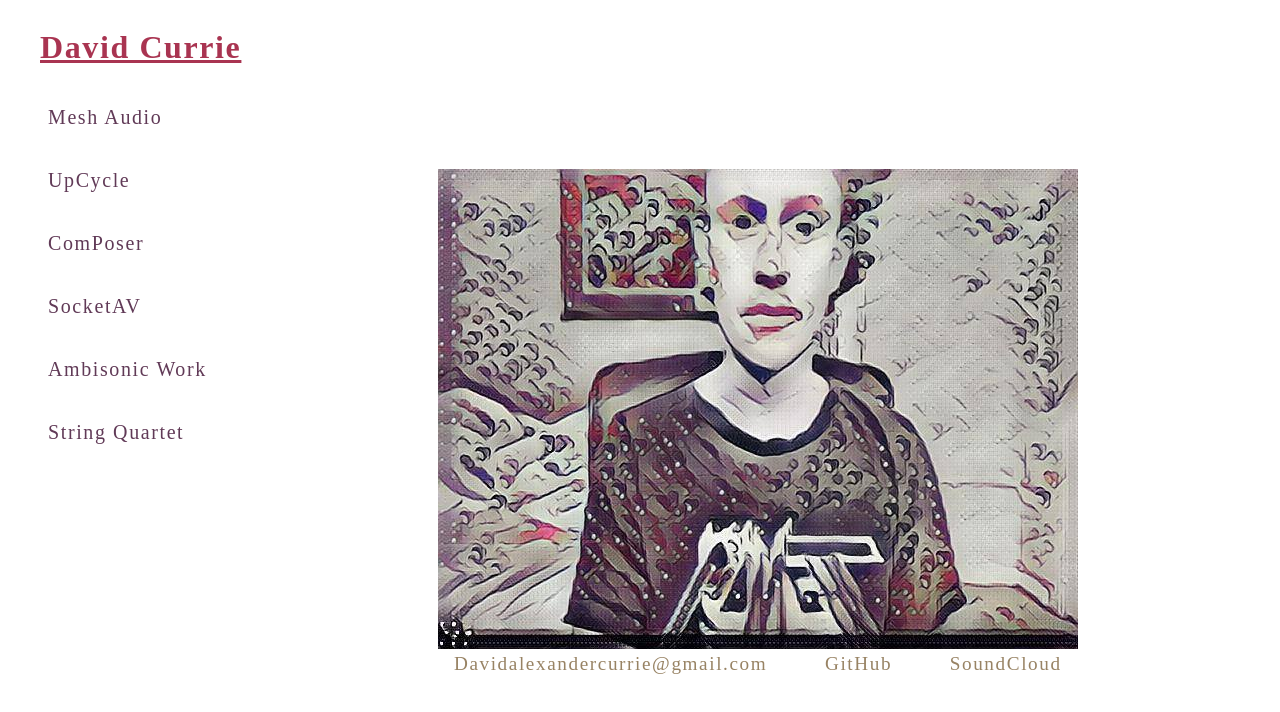
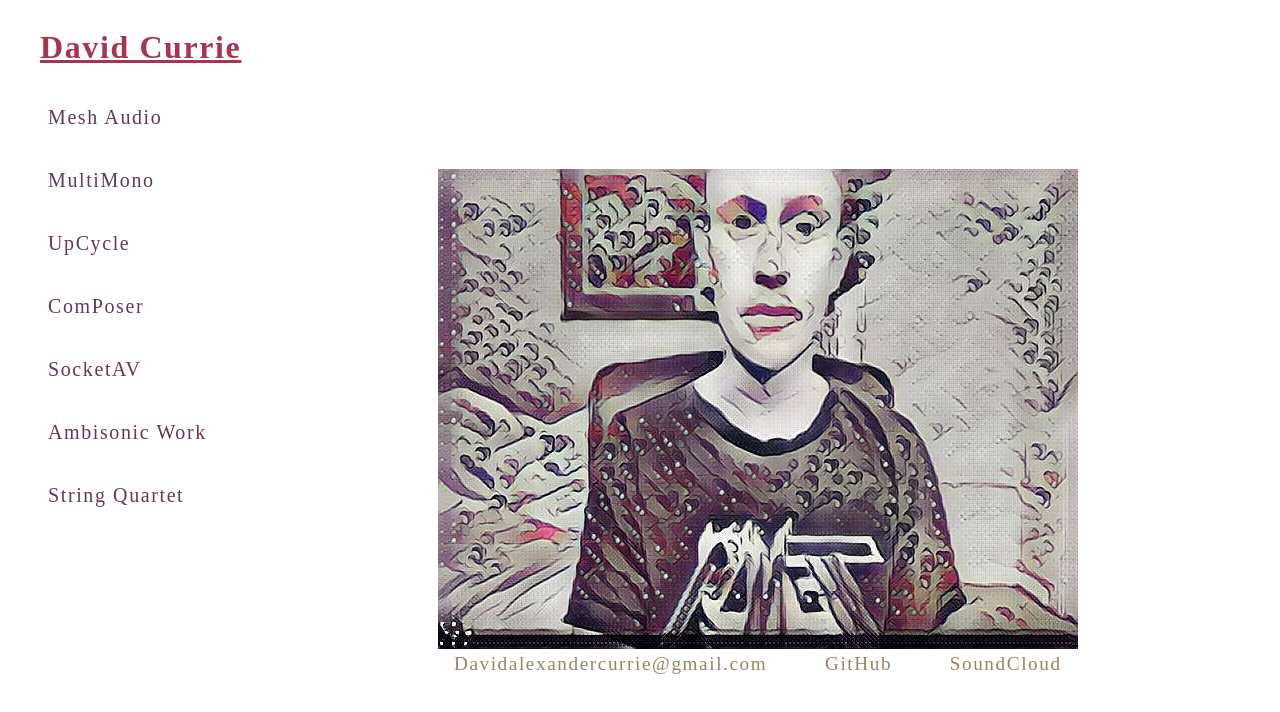
Before and after one commit to davidalexandercurrie/www, a React (Create React App) app: page / in a window 1280 px wide. Shown: the top 712 px of the page. Built offline with nearby package versions, Linux system fonts and the light colour scheme; a web font is replaced by a local one.

Commit message:
updated with multimono

```diff
--- a/src/Components/Nav.js
+++ b/src/Components/Nav.js
@@ -1,15 +1,35 @@
-import React from 'react';
-const Nav = (props) => {
+import React from "react";
+const Nav = props => {
   return (
     <div className="Nav">
-        <h1 onClick= {() => props.setContentFunc("home")} id="home">David Currie</h1>
+      <h1 onClick={() => props.setContentFunc("home")} id="home">
+        David Currie
+      </h1>
       <ul id="workList">
-             <li onClick= {() => props.setContentFunc("necklace")}id="necklace">Mesh Audio</li>
-            <li onClick= {() => props.setContentFunc("upCycle")}id="upCycle">UpCycle</li>
-            <li onClick= {() => props.setContentFunc("comPoser")} id="comPoser">ComPoser</li>
-            <li onClick= {() => props.setContentFunc("socketAV")}id="socketAV">SocketAV</li>
-            <li onClick= {() => props.setContentFunc("ambisonic")}id="ambisonic">Ambisonic Work</li>
-            <li onClick= {() => props.setContentFunc("stringQuartet")}id="stringQuartet">String Quartet</li>
+        <li onClick={() => props.setContentFunc("necklace")} id="necklace">
+          Mesh Audio
+        </li>
+        <li onClick={() => props.setContentFunc("multimono")} id="multimono">
+          MultiMono
+        </li>
+        <li onClick={() => props.setContentFunc("upCycle")} id="upCycle">
+          UpCycle
+        </li>
+        <li onClick={() => props.setContentFunc("comPoser")} id="comPoser">
+          ComPoser
+        </li>
+        <li onClick={() => props.setContentFunc("socketAV")} id="socketAV">
+          SocketAV
+        </li>
+        <li onClick={() => props.setContentFunc("ambisonic")} id="ambisonic">
+          Ambisonic Work
+        </li>
+        <li
+          onClick={() => props.setContentFunc("stringQuartet")}
+          id="stringQuartet"
+        >
+          String Quartet
+        </li>
       </ul>
     </div>
   );
--- a/src/work.json
+++ b/src/work.json
@@ -1,14 +1,14 @@
 {
   "work": [
     {
-            "id" : "home",
+      "id": "home",
       "photo": "dave1.jpg",
       "firstColor": "#613A57",
-            "secondColor":"#A93451",
-            "thirdColor":"#452674"
+      "secondColor": "#A93451",
+      "thirdColor": "#452674"
     },
     {
-            "id" : "upCycle",
+      "id": "upCycle",
       "heading": "UpCycle",
       "firstColor": "rgb(226, 138, 43)",
       "secondColor": "rgb(138, 43, 226)",
@@ -17,29 +17,38 @@
       "description": "UpCycle is a collaborative web project that documents the learning of TidalCycles (a music programming language made for live-coding). Features: P5.js (with P5 Sound) for audio playback and visualiser, RegEx for syntax highlighting, HTML/CSS/JavaScript."
     },
     {
-            "id" : "comPoser",
+      "id": "multimono",
+      "heading": "MultiMono",
+      "firstColor": "#AF125A",
+      "secondColor": "#C0F5FA",
+      "thirdColor": "#AF125A",
+      "url": "https://multimono.space/",
+      "description": "Multimono.space is a web implementation of Jesse Austin-Stewarts installation multiple monophony, a framework for non-sweet-spot spatial composition. Speaker positions are randomised on each listen. Features: binaural rendering, three.js. 12XMONO composition created with live-coding techniques using tidalcycles and a custom panner created in Max/MSP"
+    },
+    {
+      "id": "comPoser",
       "heading": "ComPoser",
       "firstColor": "lightseagreen",
       "secondColor": "rgb(242, 76, 115)",
-            "thirdColor":"#667B91",
+      "thirdColor": "#667B91",
       "url": "https://davidalexandercurrie.github.io/ComPoser/",
       "description": "ComPoser utilises machine learning technology to control sound with a series of user-generated poses. Features: ML5, PoseNet, P5, HTML/CSS/JavaScript."
     },
     {
-            "id" : "socketAV",
+      "id": "socketAV",
       "heading": "SocketAV",
-            "firstColor":"#276169",
-            "secondColor":"#11414F",
-            "thirdColor":"#667B91",
+      "firstColor": "#276169",
+      "secondColor": "#11414F",
+      "thirdColor": "#667B91",
       "url": "https://socket-av.herokuapp.com/",
-            "description": "Lorem ipsum dolor sit amet, consectetur adipiscing elit, sed do eiusmod tempor incididunt ut labore et dolore magna aliqua. Ut enim ad minim veniam, quis nostrud exercitation ullamco laboris nisi ut aliquip ex ea commodo consequat. Duis aute irure dolor in reprehenderit in voluptate velit esse cillum dolore eu fugiat nulla pariatur. Excepteur sint occaecat cupidatat non proident, sunt in culpa qui officia deserunt mollit anim id est laborum."
+      "description": "SocketAV fuses together different technologies to create an online interactive audio-visual installation. Audience members are able to interact with each other online via visual material on the screen that is mapped from their webcam. Through interaction with the installation, audience members are able to gain small amounts of insight into the real-time experience of other audience members that are at the same time connected. P5 Node SocketIO."
     },
     {
-            "id" : "stringQuartet",
+      "id": "stringQuartet",
       "heading": "String Quartet",
-            "firstColor":"#2E4AFB",
-            "secondColor":"#75F040",
-            "thirdColor":"#EB58C8",
+      "firstColor": "#2E4AFB",
+      "secondColor": "#75F040",
+      "thirdColor": "#EB58C8",
       "final": "finalscore.jpeg",
       "photo": "part1.jpeg",
       "photo2": "part2.jpeg",
@@ -47,27 +56,27 @@
       "photo4": "part4.jpeg",
       "photo5": "performerNotes.jpeg",
       "video": "https://player.vimeo.com/video/313688789/",
-            "description": "Duis aute irure dolor in reprehenderit in voluptate velit esse cillum dolore eu fugiat nulla pariatur. Excepteur sint occaecat cupidatat non proident, sunt in culpa qui officia deserunt mollit anim id est laborum."
+      "description": "Visual score made in processing for string quartet. Written for and performed by the New Zealand String Quartet."
     },
     {
-            "id" : "ambisonic",
+      "id": "ambisonic",
       "heading": "Ambisonic Work",
-            "firstColor":"#ED4A2F",
-            "secondColor":"#74F16F",
-            "thirdColor":"#4C4C4C",
+      "firstColor": "#ED4A2F",
+      "secondColor": "#74F16F",
+      "thirdColor": "#4C4C4C",
       "photo": "max2.png",
       "link": "https://soundcloud.com/davidalexandercurrie/",
-            "description": "Lorem ipsum dolor sit amet, consectetur adipiscing elit, sed do eiusmod tempor incididunt ut labore et dolore magna aliqua."
+      "description": "A stereo rendering of generated audio from my ambisonic manipulation pure data patch. The patch manipulates ambisonic audio files while preserving their spatial qualities."
     },
     {
-            "id" : "necklace",
+      "id": "necklace",
       "heading": "Mesh Audio",
-            "firstColor":"#D0D36D",
-            "secondColor":"#64DBF2",
-            "thirdColor":"#C48CE6",
+      "firstColor": "#D0D36D",
+      "secondColor": "#64DBF2",
+      "thirdColor": "#C48CE6",
       "video": "",
-            "photo":"micro2.JPG",
-            "photo2":"micro.JPG",
+      "photo": "micro2.JPG",
+      "photo2": "micro.JPG",
       "gif": "necklaces.gif",
       "description": "A sound installation exploring mesh network communication. Features: esp32 microcontrollers programmed with C."
     }
```
Also changed, not shown: 1 other file (tests, documents, lock files or other folders). Lines whose indentation alone changed are shown as unchanged.
